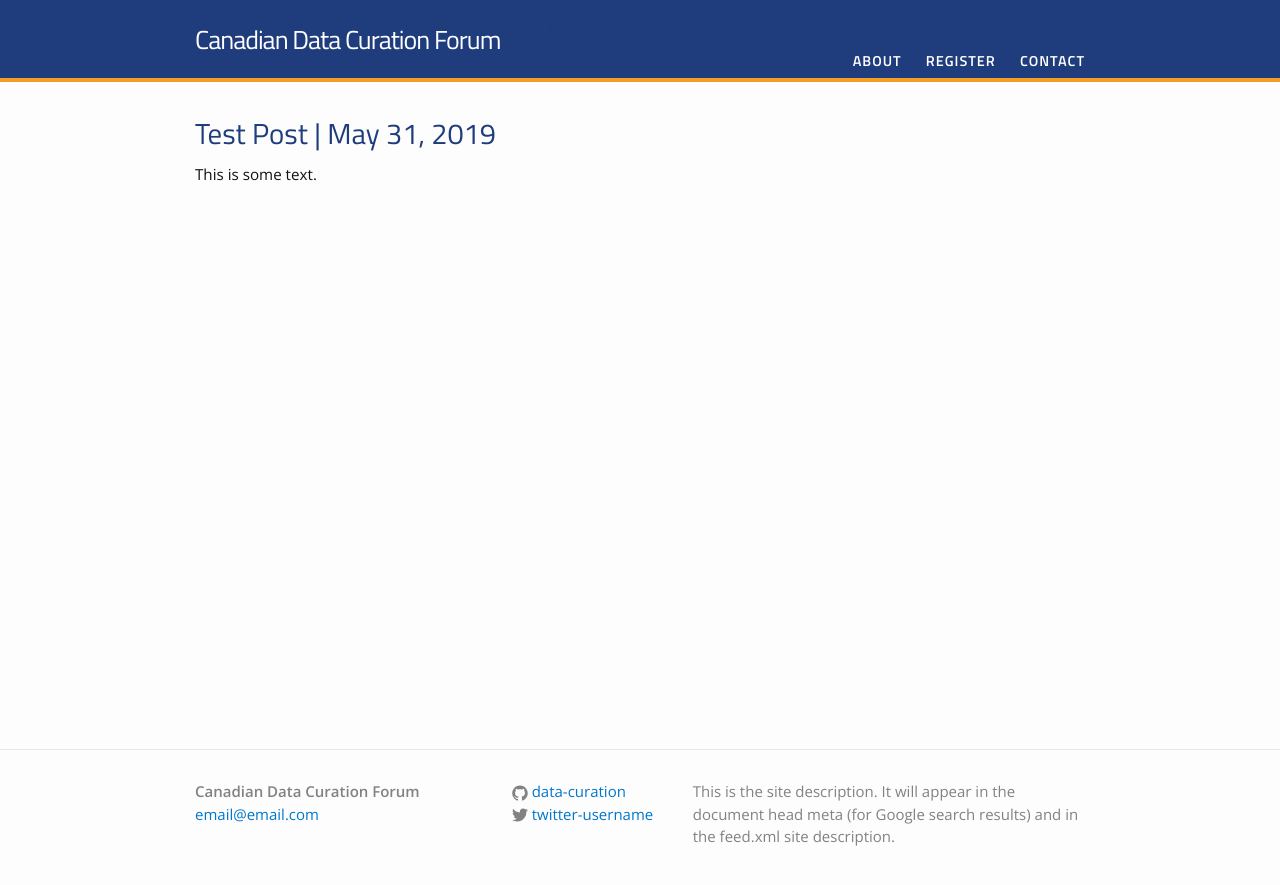
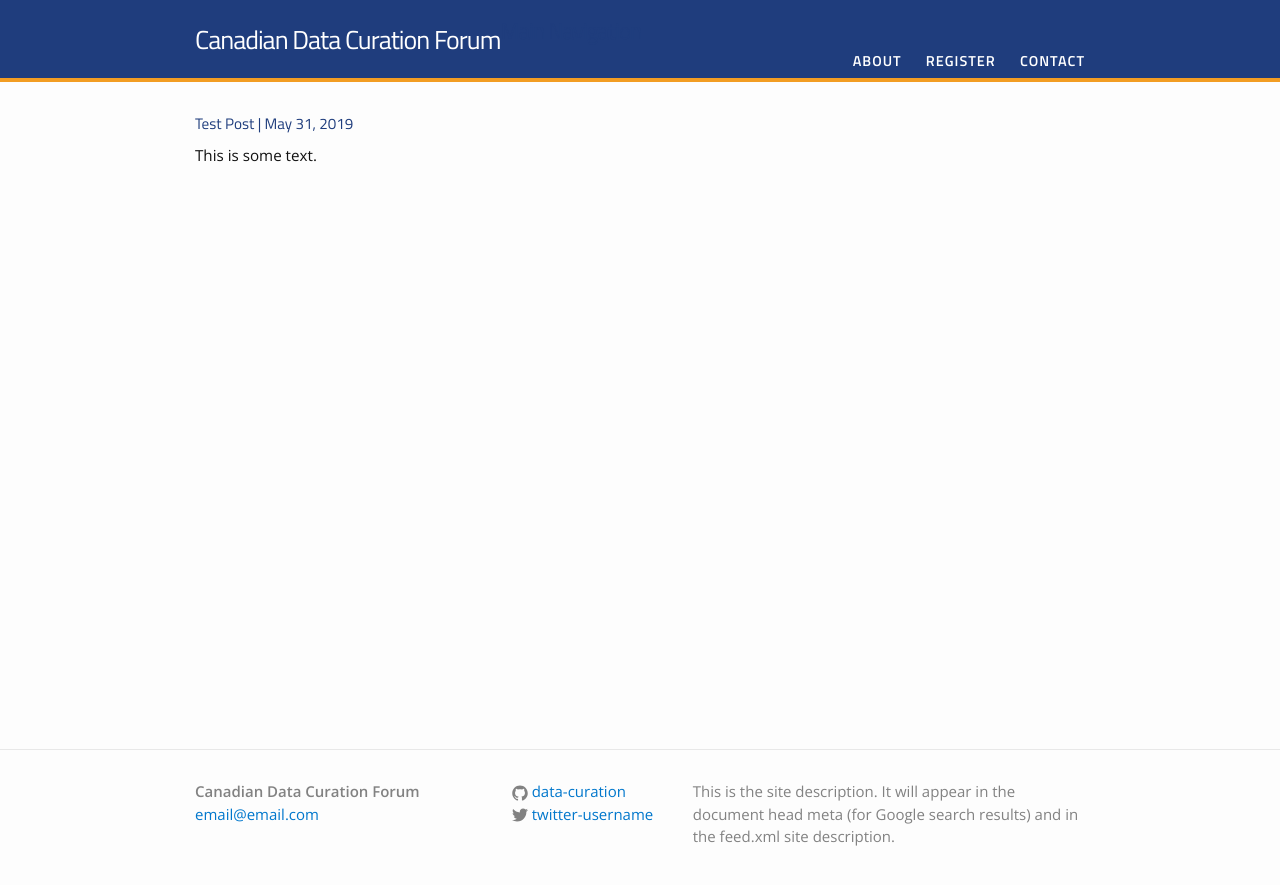
Before and after one commit to data-curation/data-curation.github.io, a Jekyll site: the page built from index.md, in a window 1280 px wide. Shown: the top 885 px of the page. Built offline with Jekyll 4.4.1, drawn with Linux system fonts in a browser that asks for light colours.

Commit message:
Update _layout.scss

```diff
--- a/_sass/_layout.scss
+++ b/_sass/_layout.scss
@@ -254,5 +254,5 @@ ul.listing li.listing-item a {
 	color: $clemson-blue;
 	font-weight: 400;
 	font-family: 'Titillium Web', sans-serif;
-	font-size: $base-font-size * 2;
+	font-size: $base-font-size 0;
 }
```
